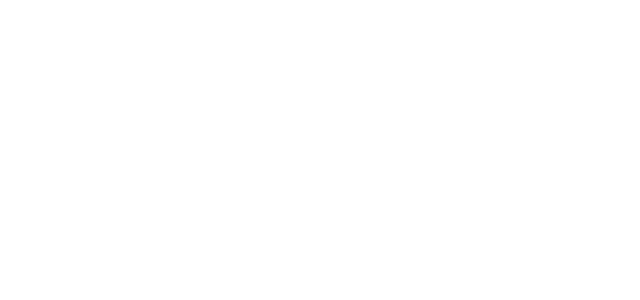
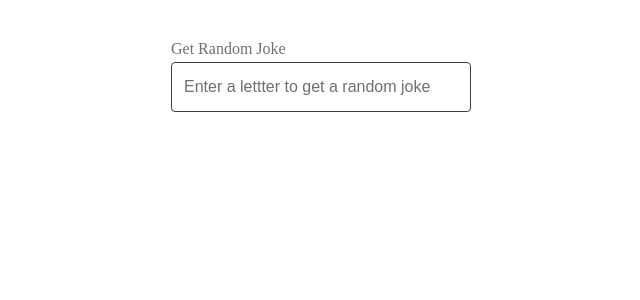
Before and after one commit to yamchytskyi/cohort39-fs-react-typescript, a React (Create React App) app: page / in a window 1280 px wide. Shown: the top 300 px of the page, without its empty margins (319-959 px from the left). Built offline with nearby package versions, Linux system fonts and the light colour scheme.

Commit message:
Try to commit

```diff
--- a/src/App.tsx
+++ b/src/App.tsx
@@ -6,15 +6,17 @@
 import Lesson_06 from "./lessons/Lesson_06/Lesson_06";
 import Lesson_07 from "./lessons/Lesson_07/Lesson_07";
 import Lesson_08 from "lessons/Lesson_08/Lesson_08";
+import Lesson_09 from "lessons/lesson_09/Lesson_09";
 
 //                                                   Homeworks
 import Homework_06 from "./homeworks/Homework_06/Homework_06";
+import Homework_07 from "homeworks/Homework_07/Homework_07";
 
 //                                                   Consultations
 
 //                                                   Drafts
 import Draft_1_l7 from "./lessons/Lesson_07/Draft_1_l7/Draft_1_l7";
-import Homework_07 from "homeworks/Homework_07/Homework_07";
+import JokeAPI from "lessons/lesson_09/JokeAPI/JokeAPI";
 
 function App() {
   return (
@@ -24,6 +26,8 @@
       {/* <Lesson_06 /> */}
       {/* <Lesson_07 /> */}
       {/* <Lesson_08 /> */}
+      {/* <Lesson_09 /> */}
+      <JokeAPI />
 
       {/* ---------------------------------------------------- Homeworks -------------------------------------------------------*/}
       {/* <Homework_06 /> */}
--- a/src/components/Input/Input.tsx
+++ b/src/components/Input/Input.tsx
@@ -3,9 +3,18 @@
   StyledInputLabel,
   StyledInputComponent,
 } from "./styles";
+
 import { InputPromise } from "./types";
 
-function Input({ id, name, type, placeholder, label }: InputPromise) {
+function Input({
+  id,
+  name,
+  type,
+  placeholder,
+  label,
+  value,
+  onChange,
+}: InputPromise) {
   return (
     <StyledInputWrapper>
       <StyledInputLabel htmlFor={id}>{label}</StyledInputLabel>
@@ -14,6 +23,8 @@
         name={name}
         type={type}
         placeholder={placeholder}
+        value={value}
+        onChange={onChange}
       />
     </StyledInputWrapper>
   );
--- a/src/components/LoginForm/LoginForm.tsx
+++ b/src/components/LoginForm/LoginForm.tsx
@@ -29,6 +29,7 @@
           type="email"
           placeholder="Enter your email"
           label="Email"
+
         />
         <Input
           id="password-id"
--- /dev/null
+++ b/src/lessons/lesson_09/JokeAPI/JokeAPI.tsx
@@ -0,0 +1,63 @@
+import { useState, ChangeEvent, useEffect } from "react";
+
+import Input from "components/Input/Input";
+import Button from "components/Button/Button";
+
+import { Lesson_09_Wrapper, InputControl, ButtonControl } from "../styles";
+
+function JokeAPI() {
+  interface Joke {
+    setup: string;
+    punchline: string;
+  }
+
+  const [searchRandomJokeValue, setSearchRandomJokeValue] =
+    useState<string>("");
+
+  const [joke, setJoke] = useState<undefined | Joke>(undefined);
+  const [error, setError] = useState<string | undefined>(undefined);
+
+  const onChange = (event: ChangeEvent<HTMLInputElement>) => {
+    setSearchRandomJokeValue(event.target.value);
+  };
+
+  const getRandomJoke = async () => {
+    setError(undefined);
+    setJoke(undefined);
+
+    const response = await fetch(
+      "https://official-joke-api.appspot.com/random_joke"
+    );
+
+    const result = await response.json();
+    // действия по отображению данных на странице
+    if (response.ok) {
+      setJoke({ setup: result.setup, punchline: result.punchline });
+    } else {
+      // действия по отображению ошибки на странице
+      setError("Error message");
+    }
+  };
+  useEffect(() => {
+    getRandomJoke;
+  }, [searchRandomJokeValue]);
+
+  return (
+    <Lesson_09_Wrapper>
+      <InputControl>
+        <Input
+          id="search-input"
+          label="Get Random Joke"
+          name="Search"
+          placeholder="Enter a lettter to get a random joke"
+          value={searchRandomJokeValue}
+          onChange={onChange}
+        />
+      </InputControl>
+      {joke && <p>{`${joke?.setup} ${joke?.punchline}`}</p>}
+      {error && <p>{error}</p>}
+    </Lesson_09_Wrapper>
+  );
+}
+
+export default JokeAPI;
--- /dev/null
+++ b/src/lessons/lesson_09/Lesson_09.tsx
@@ -0,0 +1,74 @@
+import { useState, ChangeEvent, useEffect } from "react";
+
+import Input from "components/Input/Input";
+import Button from "components/Button/Button";
+
+import { Lesson_09_Wrapper, InputControl, ButtonControl } from "./styles";
+
+export function Lesson_09() {
+  const [SearchInputValue, setSearchInputValue] = useState<string>("");
+
+  const onChangeInput = (event: ChangeEvent<HTMLInputElement>) => {
+    // console.log("Input onChange event", event.target.value);
+
+    //     setSearchInputValue((prevValue) => {
+    //       return (prevValue = event.target.value);
+    //     });
+    //     СОКРАЩЕННО:
+    setSearchInputValue(event.target.value);
+  };
+
+  const onSearch = () => {
+    console.log(SearchInputValue);
+  };
+
+  // 1 Lifecycle phase - MOUNTING
+  // 1й аргумент - функция которая выполнится в определенную фазу
+  // 2й аргумент - массив зависимостей, с помощью него мы можем определить жизненный цикл компонента
+  // Если мы прокидываем пустой массив во 2м аргументе, то мы определяем 1ю фазу жизненного цикла - Mounting
+  useEffect(() => {
+    console.log("Mounting!!!");
+  }, []);
+
+  // ниже просто функция в компоненте, которая при изменении пропса или стейта - будет выполняться
+  console.log("Render");
+
+  // 2 Lifecycle phase - UPDATING
+  useEffect(() => {
+    console.log("Updating!!!");
+  }, [SearchInputValue]);
+
+   // 3 Lifecycle phase -  UNMOUNTING
+   useEffect(()=> {
+    console.log("Unmounting!!!")
+   }, [])
+
+  return (
+    <Lesson_09_Wrapper>
+      <InputControl>
+        <Input
+          id="search-input"
+          label="Search"
+          name="Search"
+          placeholder="Enter item for search"
+          value={SearchInputValue}
+          onChange={onChangeInput}
+        />
+        {/* <input
+          id="search-input"
+          name="search"
+          placeholder="Enter item for search"
+          // value это значение самого инпута, т.е. то что пользователь вводит
+          // onChange это функция которая срабатывает при вводе в инпут
+          value={SearchInputValue}
+          onChange={onChangeInput}
+        /> */}
+        <ButtonControl>
+          <Button name="Search" onClick={onSearch} />
+        </ButtonControl>
+      </InputControl>
+    </Lesson_09_Wrapper>
+  );
+}
+
+export default Lesson_09;
--- /dev/null
+++ b/src/lessons/lesson_09/styles.ts
@@ -0,0 +1,19 @@
+import styled from "@emotion/styled";
+
+export const Lesson_09_Wrapper = styled.div`
+display: flex;
+align-items: center;
+flex-direction: column;
+flex: 1;
+gap: 40px;
+padding: 40px;
+`
+
+export const InputControl = styled.div`
+width: 300px;
+`
+
+
+export const ButtonControl = styled.div`
+width: 400px;
+`
```
Also changed, not shown: src/components/Input/types.ts (+5 -2 lines).
